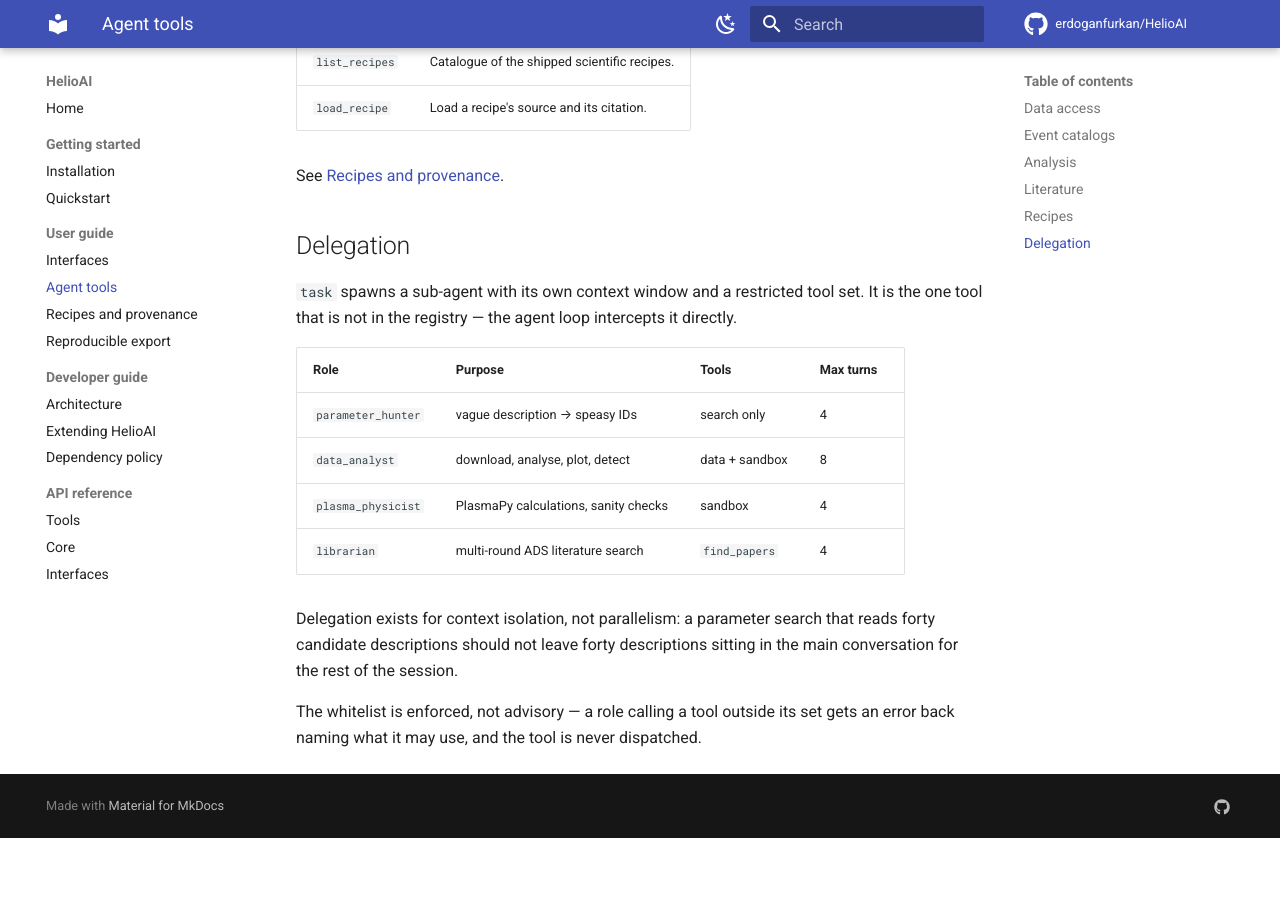
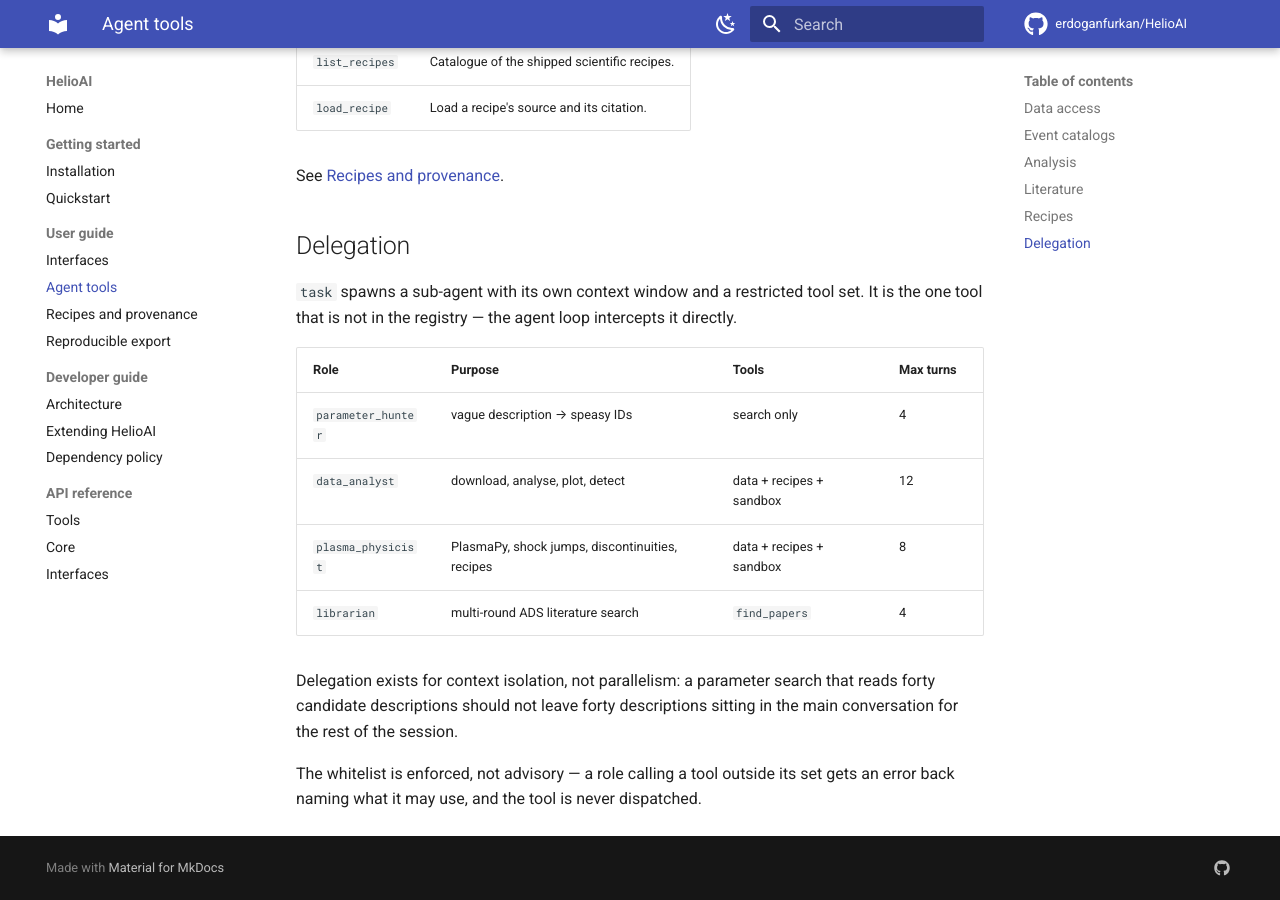
Before and after one commit to erdoganfurkan/HelioAI, an MkDocs documentation site: the page built from docs/guide/tools.md, in a window 1280 px wide and 900 px high, scrolled down 2379 px. Built offline with MkDocs 1.6.1 and Material for MkDocs 9.7.7, drawn with Linux system fonts in a browser that asks for light colours; comment, search, counter and statistics services are not loaded; before the commit the page ends 3217 px from its top, so only the background shows below that.

Commit message:
feat(agent): enhance plasma_physicist with data download and quantitative structure analysis
- Add get_timeseries to plasma_physicist allowed_tools and increase max_turns to 8
- Update plasma_physicist SKILL.md with direct download workflow and physical protocols
- Clarify lead agent delegation between data_analyst and plasma_physicist in SYSTEM_PROMPT
- Update unit tests and documentation accordingly

```diff
--- a/docs/guide/tools.md
+++ b/docs/guide/tools.md
@@ -87,8 +87,8 @@ one tool that is not in the registry — the agent loop intercepts it directly.
 | Role | Purpose | Tools | Max turns |
 |---|---|---|---|
 | `parameter_hunter` | vague description → speasy IDs | search only | 4 |
-| `data_analyst` | download, analyse, plot, detect | data + sandbox | 8 |
-| `plasma_physicist` | PlasmaPy calculations, sanity checks | sandbox | 4 |
+| `data_analyst` | download, analyse, plot, detect | data + recipes + sandbox | 12 |
+| `plasma_physicist` | PlasmaPy, shock jumps, discontinuities, recipes | data + recipes + sandbox | 8 |
 | `librarian` | multi-round ADS literature search | `find_papers` | 4 |
 
 Delegation exists for context isolation, not parallelism: a parameter search that reads
```
Also changed, not shown: README.md (+2 -2 lines), helioai/core/skills/plasma_physicist/SKILL.md (+6 -6 lines), 3 other files.
